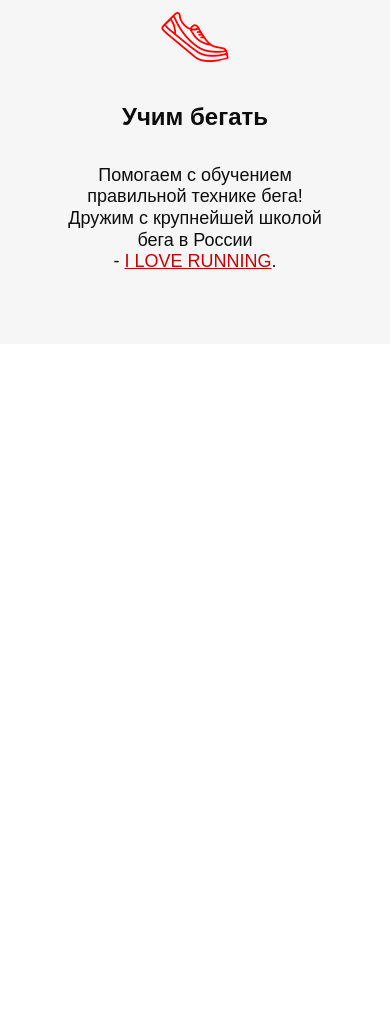
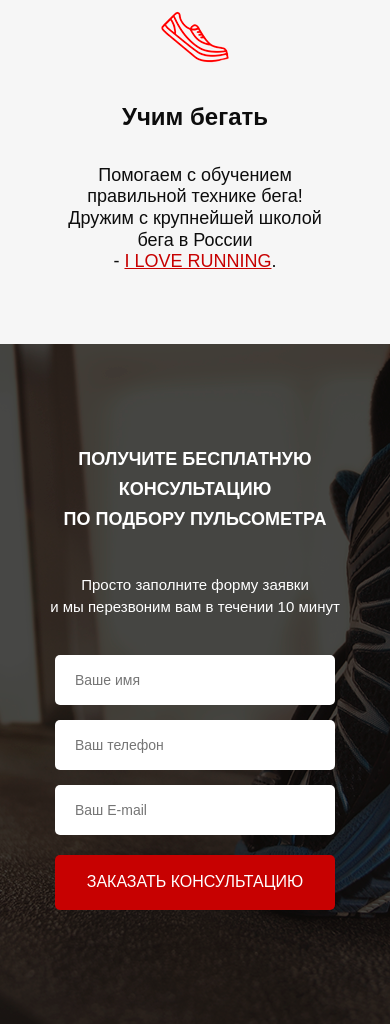
Before and after one commit to Mike-Zakharov/learning.runsmart, a website: page src/index.html in a window 390 px wide. Shown: the part 1700-2724 px from the top of the page. Before the commit the page ends 2044 px from the top, so only its background shows below. Drawn offline with Linux system fonts and the light colour scheme.

Commit message:
add a block with forms and adapt it

```diff
--- a/src/index.html
+++ b/src/index.html
@@ -58,7 +58,7 @@
 
     <section class="advantages">
         <div class="container">
-            <h2 class="advantages__header">НАШИ ПРЕИМУЩЕСТВА</h2>
+            <h2 class="title">НАШИ ПРЕИМУЩЕСТВА</h2>
 
             <div class="advantages__wrapper">
                 <div class="advantages__item">
@@ -92,5 +92,27 @@
             </div>
         </div>
     </section>
+
+    <section class="consultation">
+        <div class="container">
+            <h2 class="title title_consultation">
+                Получите бесплатную консультацию<br>
+                по подбору пульсометра
+            </h2>
+
+            <div class="consultation__descr">
+                Просто заполните форму заявки<br>
+                и мы перезвоним вам в течении 10 минут
+            </div>
+
+            <form class="feed-form" action="#">
+                <input name="name" required placeholder="Ваше имя" type="text">
+                <input name="phone" required placeholder="Ваш телефон" type="tel">
+                <input name="email" required placeholder="Ваш E-mail" type="email">
+
+                <button class="button button_form">заказать консультацию</button>
+            </form>
+        </div>
+    </section>
 </body>
 </html>
--- a/src/sass/blocks/_advantages.sass
+++ b/src/sass/blocks/_advantages.sass
@@ -2,13 +2,6 @@
     min-height: 475px
     padding: 71px 0
     background-color: #f6f6f6
-    &__header
-        font-size: 30px
-        font-weight: 700
-        color: rgb(13, 13, 13)
-        line-height: 30px
-        text-transform: uppercase
-        text-align: center
     &__wrapper
         display: flex
         justify-content: space-between
--- a/src/sass/blocks/_buttons.sass
+++ b/src/sass/blocks/_buttons.sass
@@ -13,3 +13,7 @@
         width: 300px
         height: 50px
         font-size: 16px
+    &_form
+        width: 100%
+        height: 55px
+        font-size: 16px
--- /dev/null
+++ b/src/sass/blocks/_consultation.sass
@@ -0,0 +1,10 @@
+.consultation
+    min-height: 680px
+    background: url('../img/bg/bg_run.png') center center/cover no-repeat
+    padding: 100px 0 92px 0
+    &__descr
+        color: #fff
+        font-size: 20px
+        text-align: left
+        font-weight: 500
+        margin-top: 80px
--- /dev/null
+++ b/src/sass/blocks/_forms.sass
@@ -0,0 +1,19 @@
+.feed-form
+    margin-top: 36px
+    display: flex
+    flex-direction: column
+    width: 300px
+    input
+        height: 50px
+        background-color: #fff
+        border-radius: 5px
+        border: none
+        margin-bottom: 15px
+        padding: 0 20px
+        color: #4b4b4b
+        font-size: 14px
+        font-weight: 300
+        &:nth-child(3)
+            margin-bottom: 20px
+        &:focus
+            outline-color: $main-color
--- a/src/sass/blocks/_media.sass
+++ b/src/sass/blocks/_media.sass
@@ -13,8 +13,11 @@
             font-size: 36px
         &__subheader
             font-size: 18px
-    .button_main
-        width: 270px
+
+
+    .title
+        &_consultation
+            font-size: 28px
 
 @media (max-width: 767px)
     .container
@@ -40,6 +43,10 @@
         &__item
             width: 108px
 
+    .button
+        &_main
+            width: 270px
+
     .advantages
         &__wrapper
             flex-direction: column
@@ -51,6 +58,19 @@
             font-size: 24px
         &__descr
             font-size: 18px
+
+    .consultation
+        &__descr
+            text-align: center
+
+    .title
+        &_consultation
+            font-size: 24px
+            text-align: center
+
+    .feed-form
+        margin: 0 auto
+        margin-top: 36px
 
 @media (max-width: 575px)
     .container
@@ -82,7 +102,26 @@
         &__item
             width: 100px
             font-size: 14px
+
     .button_main
         font-size: 16px
         width: 270px
         height: 50px
+
+    .consultation
+        &__descr
+            margin-top: 40px
+            font-size: 15px
+
+    .title
+        &_consultation
+            font-size: 18px
+
+    .feed-form
+        width: 280px
+
+    .button
+        &_form
+            width: 100%
+            height: 55px
+            font-size: 16px
--- /dev/null
+++ b/src/sass/blocks/_titles.sass
@@ -0,0 +1,11 @@
+.title
+    font-size: 30px
+    font-weight: 700
+    color: rgb(13, 13, 13)
+    line-height: 30px
+    text-transform: uppercase
+    text-align: center
+    &_consultation
+        color: #fff
+        font-size: 36px
+        text-align: left
--- a/src/sass/style.sass
+++ b/src/sass/style.sass
@@ -11,4 +11,7 @@
 @import 'blocks/header'
 @import 'blocks/buttons'
 @import 'blocks/advantages'
+@import 'blocks/consultation'
+@import 'blocks/titles'
+@import 'blocks/forms'
 @import 'blocks/media'
```
Also changed, not shown: src/css/style.min.css.
